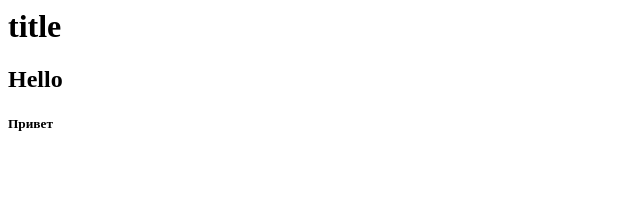
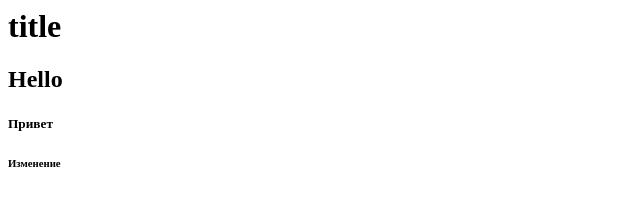
Before and after one commit to anipriev/mytest, a plain HTML site: page index.html in a window 1280 px wide. Shown: the full height of the page, 0-640 px from the left. Drawn offline with Linux system fonts and the light colour scheme.

Commit message:
новый тег h6

```diff
--- a/index.html
+++ b/index.html
@@ -1,3 +1,4 @@
 <h1>title</h1>
 <h2>Hello</h2>
 <h5>Привет</h5>
+<h6>Изменение</h6>
```
